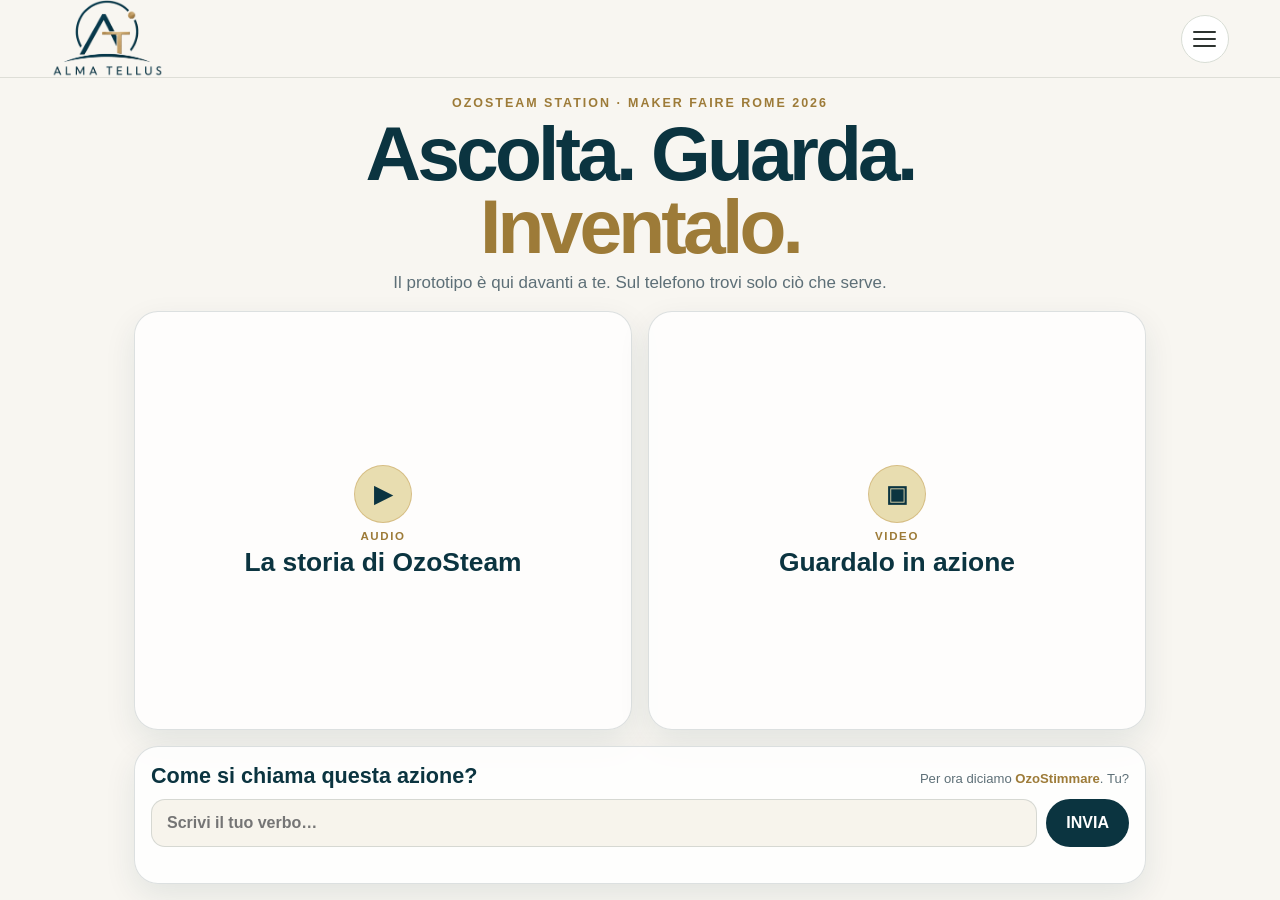
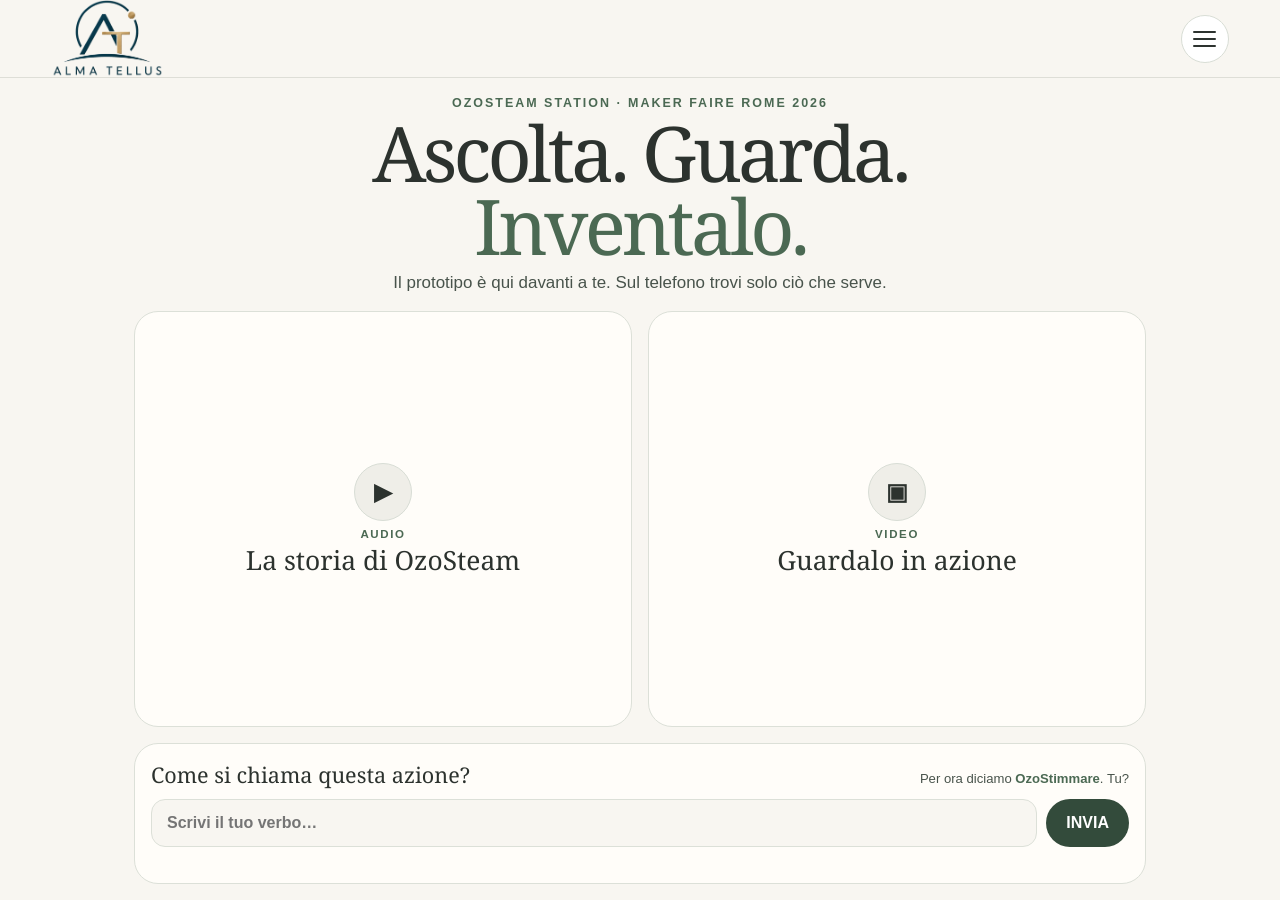
Before and after one commit to almatellus/almatellus.github.io, a Jekyll site: the page built from ozosteam-experience.html, in a window 1280 px wide. Built offline with Jekyll 4.4.1, drawn with Linux system fonts in a browser that asks for light colours.

Commit message:
Match OzoSteam experience to Alma Tellus typography and colors

```diff
--- a/ozosteam-experience.html
+++ b/ozosteam-experience.html
@@ -7,10 +7,32 @@
 ---
 
 <style>
+  body.page-ozosteam-experience {
+    background: #f8f6f1;
+    color: #2d332f;
+    font-family: Arial, Helvetica, sans-serif;
+  }
+
+  body.page-ozosteam-experience .site-header {
+    background: rgba(248,246,241,.97);
+    border-bottom: 1px solid #deded7;
+    box-shadow: none;
+  }
+
+  body.page-ozosteam-experience .menu-toggle {
+    background: #fff;
+    border-color: #d8ddd5;
+    box-shadow: none;
+  }
+
+  body.page-ozosteam-experience .menu-toggle span { background: #2d332f; }
+  body.page-ozosteam-experience .site-nav { background: #fffdf9; }
   body.page-ozosteam-experience .site-footer { display: none; }
+
   body.page-ozosteam-experience main {
     min-height: 100dvh;
     overflow: hidden;
+    background: #f8f6f1;
   }
 
   .ozx-shell {
@@ -31,7 +53,7 @@
 
   .ozx-kicker {
     margin: 0 0 7px;
-    color: var(--gold-dark);
+    color: #4b6953;
     font-size: .78rem;
     font-weight: 900;
     letter-spacing: .16em;
@@ -40,20 +62,22 @@
 
   .ozx-head h1 {
     margin: 0;
-    color: var(--blue);
+    font-family: Georgia, 'Times New Roman', serif;
+    font-weight: 400;
+    color: #2c322e;
     font-size: clamp(2.2rem, 7vw, 4.8rem);
     line-height: .95;
     letter-spacing: -.05em;
   }
 
   .ozx-head h1 em {
-    color: var(--gold-dark);
+    color: #4b6953;
     font-style: normal;
   }
 
   .ozx-sub {
     margin: 9px auto 0;
-    color: var(--muted);
+    color: #48534b;
     font-size: clamp(.9rem, 1.7vw, 1.06rem);
     line-height: 1.35;
   }
@@ -69,11 +93,11 @@
   .ozx-card {
     width: 100%;
     min-height: 160px;
-    border: 1px solid var(--border);
+    border: 1px solid #dce0d8;
     border-radius: 24px;
-    background: rgba(255,255,255,.78);
-    box-shadow: var(--shadow-small);
-    color: var(--blue);
+    background: #fffdf9;
+    box-shadow: none;
+    color: #2c322e;
     display: flex;
     flex-direction: column;
     align-items: center;
@@ -90,14 +114,14 @@
     border-radius: 999px;
     display: grid;
     place-items: center;
-    background: var(--gold-soft);
-    border: 1px solid rgba(197,161,90,.52);
+    background: #efeee8;
+    border: 1px solid #d8ddd5;
     font-size: 1.45rem;
     font-weight: 900;
   }
 
   .ozx-card small {
-    color: var(--gold-dark);
+    color: #4b6953;
     font-size: .72rem;
     font-weight: 900;
     letter-spacing: .14em;
@@ -105,16 +129,19 @@
   }
 
   .ozx-card strong {
+    font-family: Georgia, 'Times New Roman', serif;
+    font-weight: 400;
+    color: #2c322e;
     font-size: clamp(1.15rem, 2.4vw, 1.65rem);
     line-height: 1.05;
   }
 
   .ozx-bottom {
     padding: 16px;
-    border: 1px solid var(--border);
+    border: 1px solid #dce0d8;
     border-radius: 24px;
-    background: rgba(255,255,255,.82);
-    box-shadow: var(--shadow-small);
+    background: #fffdf9;
+    box-shadow: none;
   }
 
   .ozx-verb-copy {
@@ -126,17 +153,19 @@
   }
 
   .ozx-verb-copy strong {
-    color: var(--blue);
+    color: #2c322e;
+    font-family: Georgia, 'Times New Roman', serif;
+    font-weight: 400;
     font-size: clamp(1.05rem, 2.2vw, 1.35rem);
   }
 
   .ozx-verb-copy span {
-    color: var(--muted);
+    color: #48534b;
     font-size: .82rem;
     text-align: right;
   }
 
-  .ozx-verb-copy b { color: var(--gold-dark); }
+  .ozx-verb-copy b { color: #4b6953; }
 
   .ozx-form {
     display: grid;
@@ -148,17 +177,17 @@
     min-width: 0;
     height: 48px;
     padding: 0 15px;
-    border: 1px solid var(--border);
+    border: 1px solid #dce0d8;
     border-radius: 14px;
-    background: var(--paper);
-    color: var(--blue);
+    background: #f8f6f1;
+    color: #2c322e;
     font-weight: 800;
     outline: none;
   }
 
   .ozx-form input:focus {
-    border-color: var(--gold);
-    box-shadow: 0 0 0 3px rgba(197,161,90,.12);
+    border-color: #93a497;
+    box-shadow: 0 0 0 3px rgba(75,105,83,.10);
   }
 
   .ozx-submit,
@@ -167,8 +196,8 @@
     padding: 0 20px;
     border: 0;
     border-radius: 999px;
-    background: var(--blue);
-    color: white;
+    background: #334b3b;
+    color: #ffffff;
     font-weight: 900;
     text-decoration: none;
     display: inline-flex;
@@ -180,7 +209,7 @@
   .ozx-status {
     min-height: 14px;
     margin: 6px 2px 0;
-    color: var(--muted);
+    color: #48534b;
     font-size: .74rem;
     font-weight: 700;
   }
@@ -194,7 +223,7 @@
 
   .ozx-join-kicker {
     margin: 0 0 3px;
-    color: var(--gold-dark);
+    color: #4b6953;
     font-size: .72rem;
     font-weight: 900;
     letter-spacing: .12em;
@@ -203,14 +232,16 @@
 
   .ozx-join-title {
     margin: 0 0 9px;
-    color: var(--blue);
+    font-family: Georgia, 'Times New Roman', serif;
+    font-weight: 400;
+    color: #2c322e;
     font-size: clamp(1.35rem, 3vw, 2rem);
     line-height: 1.06;
     font-weight: 900;
   }
 
   .ozx-join-title em {
-    color: var(--gold-dark);
+    color: #4b6953;
     font-style: normal;
   }
 
@@ -226,7 +257,7 @@
     display: none;
     place-items: center;
     padding: 18px;
-    background: rgba(11,52,64,.76);
+    background: rgba(44,50,46,.76);
     backdrop-filter: blur(7px);
   }
 
@@ -235,10 +266,10 @@
   .ozx-modal {
     width: min(680px, 94vw);
     padding: 16px;
-    border: 1px solid var(--border);
+    border: 1px solid #dce0d8;
     border-radius: 24px;
-    background: var(--paper);
-    box-shadow: var(--shadow);
+    background: #f8f6f1;
+    box-shadow: 0 22px 60px rgba(44,50,46,.16);
   }
 
   .ozx-modal-head {
@@ -250,17 +281,17 @@
   }
 
   .ozx-modal-head strong {
-    color: var(--blue);
+    color: #2c322e;
     font-size: 1.05rem;
   }
 
   .ozx-close {
     width: 40px;
     height: 40px;
-    border: 1px solid var(--border);
+    border: 1px solid #dce0d8;
     border-radius: 999px;
-    background: white;
-    color: var(--blue);
+    background: #fffdf9;
+    color: #2c322e;
     font-size: 1.25rem;
     cursor: pointer;
   }
@@ -270,13 +301,13 @@
     width: 100%;
     display: block;
     border-radius: 16px;
-    background: #082730;
+    background: #2c322e;
   }
 
   .ozx-media-fallback {
     display: none;
     margin: 10px 0 0;
-    color: var(--muted);
+    color: #48534b;
     font-size: .86rem;
     text-align: center;
   }
```
